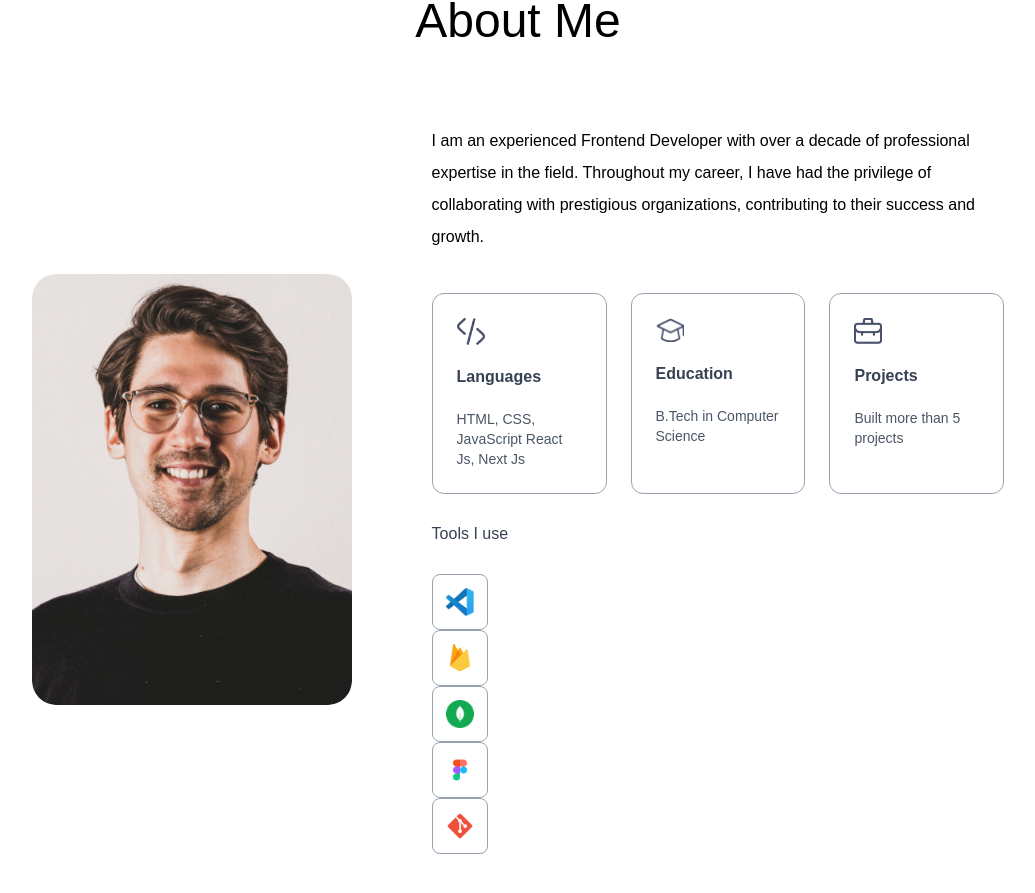
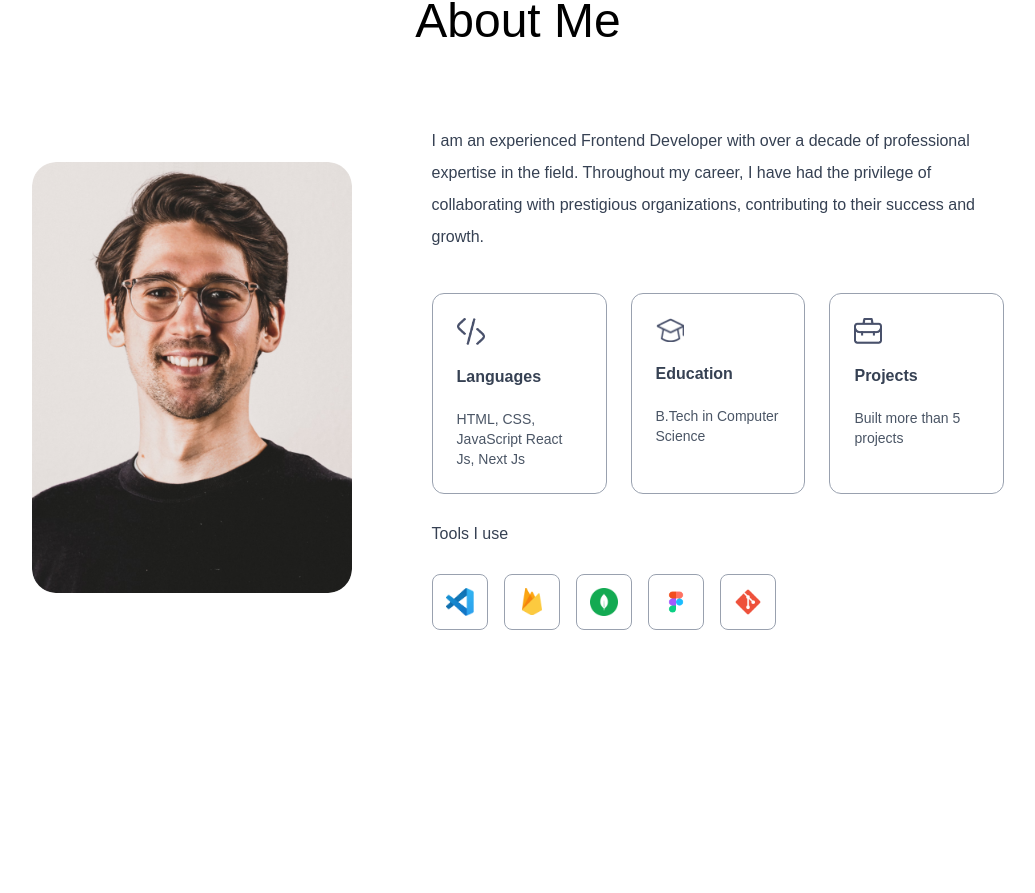
Before and after one commit to nzaman7878/My-Portfolio, a Next.js app: page / in a window 1280 px wide. Shown: the part 879-1772 px from the top of the page, without its empty margins (122-1157 px from the left). After the commit the page ends 1629 px from the top, so only its background shows below. Built offline with nearby package versions, Linux system fonts and the light colour scheme; a web font is replaced by a local one.

Commit message:
about issue solved

```diff
--- a/app/components/About.jsx
+++ b/app/components/About.jsx
@@ -18,31 +18,42 @@ const About = () => {
         </div>
 
         <div className="flex-1">
-          <p className="mb-10 max-w-2xl font-Ovo">
+          <p className="mb-10 max-w-2xl font-Ovo text-gray-700">
             I am an experienced Frontend Developer with over a decade of
             professional expertise in the field. Throughout my career, I have
             had the privilege of collaborating with prestigious organizations,
             contributing to their success and growth.
           </p>
-          <ul className='grid grid-cols-1 sm:grid-cols-3 gap-6 max-w-2xl'>
-            {infoList.map(({icon,iconDark,title,description},index)=>(
-                <li className='border-[0.5px] border-gray-400 rounded-xl p-6 cursor-pointer
-               hover:bg-pink-100 hover:-translate-y-1 transition duration-500 hover:shadow-black'
-                key={index}>
-                <Image src={icon} alt={title} className='w-7 mb-3'/>
-                <h3 className='my-4 font-semibold text-gray-700'>{title}</h3>
-                <p className='text-gray-600 text-sm'>{description}</p>
 
-                </li>
+          {/* Info Cards */}
+          <ul className="grid grid-cols-1 sm:grid-cols-3 gap-6 max-w-2xl">
+            {infoList.map(({ icon, iconDark, title, description }, index) => (
+              <li
+                key={index}
+                className="border border-gray-400 rounded-xl p-6 cursor-pointer
+                hover:bg-pink-100 hover:-translate-y-1 transition duration-500 hover:shadow-md"
+              >
+                <Image src={icon} alt={title} className="w-7 mb-3" />
+                <h3 className="my-4 font-semibold text-gray-700">{title}</h3>
+                <p className="text-gray-600 text-sm">{description}</p>
+              </li>
             ))}
           </ul>
-          <h4 className='my-6 text-gray-700 font-Ovo '>Tools I use</h4>
-          {toolsData.map((tool, index)=>(
-            <li className='flex items-center justify-center w-12 sm:w-14 aspect-square border
-             border-gray-400 rounded-lg cursor-pointer hover:-translate--y-1 duration-500' key={index}>
-            <Image src={tool} alt='tool' className='w-5 sm:w-7' />
-            </li>
-          ))}
+
+          {/* Tools Section */}
+          <h4 className="my-6 text-gray-700 font-Ovo">Tools I use</h4>
+          <ul className="flex flex-wrap gap-4">
+            {toolsData.map((tool, index) => (
+              <li
+                key={index}
+                className="flex items-center justify-center w-12 sm:w-14 aspect-square border
+                border-gray-400 rounded-lg cursor-pointer
+                hover:-translate-y-1 hover:shadow transition duration-500"
+              >
+                <Image src={tool} alt="tool" className="w-5 sm:w-7" />
+              </li>
+            ))}
+          </ul>
         </div>
       </div>
     </div>
```
